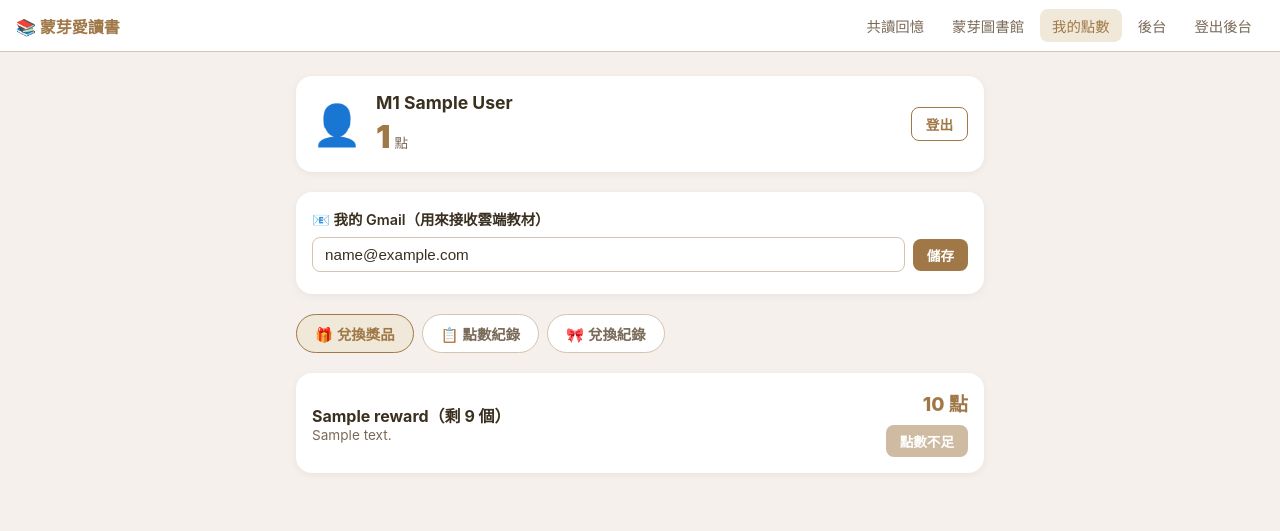
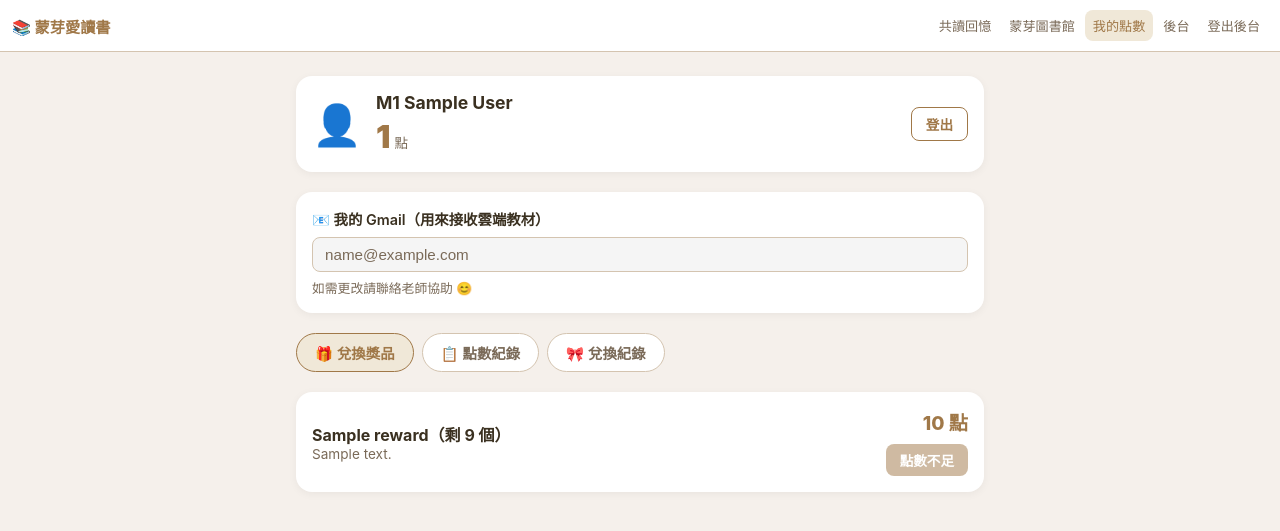
Before and after one commit to viviennechu/mongya-reading, a Flask app: page /member in a window 1280 px wide. Shown: the top 531 px of the page. Run offline with Flask 3, Linux system fonts and the light colour scheme; the visitor is signed in with stand-in values (Sample User, id 1); tables that the repository leaves empty hold one stand-in row (values such as "Sample post").

Commit message:
手機版型優化；Gmail 有值即鎖定；後台可幫成員改 Gmail

```diff
--- a/app.py
+++ b/app.py
@@ -593,6 +593,22 @@ def api_admin_sync_members():
     return jsonify({"ok": True, "created": created, "updated": updated, "skipped": skipped})
 
 
+@app.route("/api/admin/member/<int:member_number>/gmail", methods=["POST"])
+@admin_required
+def api_admin_update_gmail(member_number: int):
+    """後台修改指定成員的 Gmail。"""
+    data = request.get_json(force=True) or {}
+    gmail = data.get("gmail", "").strip()
+    if gmail and "@" not in gmail:
+        return jsonify({"error": "Gmail 格式不正確"}), 400
+    member = Member.query.filter_by(member_number=member_number).first()
+    if not member:
+        return jsonify({"error": "找不到此 M 編號"}), 404
+    member.gmail = gmail or None
+    db.session.commit()
+    return jsonify({"ok": True, "gmail": member.gmail or ""})
+
+
 @app.route("/api/admin/redemptions/<int:redemption_id>/fulfill", methods=["POST"])
 @admin_required
 def api_admin_fulfill(redemption_id: int):
--- a/templates/base.html
+++ b/templates/base.html
@@ -14,15 +14,15 @@
     body { font-family: -apple-system,"Helvetica Neue",Arial,sans-serif; background:var(--bg); color:var(--text); min-height:100vh; }
     nav {
       background:var(--card); border-bottom:1px solid var(--border);
-      padding:0 16px; display:flex; align-items:center;
+      padding:0 12px; display:flex; align-items:center;
       justify-content:space-between; height:52px;
       position:sticky; top:0; z-index:100;
     }
-    .nav-brand { font-size:1rem; font-weight:700; color:var(--primary); text-decoration:none; }
-    .nav-links { display:flex; gap:4px; align-items:center; }
+    .nav-brand { font-size:.95rem; font-weight:700; color:var(--primary); text-decoration:none; white-space:nowrap; }
+    .nav-links { display:flex; gap:2px; align-items:center; flex-shrink:0; }
     .nav-links a {
-      padding:6px 12px; border-radius:8px; font-size:.9rem;
-      color:var(--muted); text-decoration:none; transition:background .15s;
+      padding:6px 8px; border-radius:8px; font-size:.82rem;
+      color:var(--muted); text-decoration:none; transition:background .15s; white-space:nowrap;
     }
     .nav-links a:hover, .nav-links a.active { background:var(--light); color:var(--primary); }
     .page { max-width:720px; margin:0 auto; padding:24px 16px 60px; }
--- a/templates/member.html
+++ b/templates/member.html
@@ -29,12 +29,20 @@
 
   <div class="card" style="margin-bottom:20px;">
     <div style="font-size:.9rem;font-weight:600;margin-bottom:8px;">📧 我的 Gmail（用來接收雲端教材）</div>
+    {% if member.gmail %}
     <div style="display:flex;gap:8px;align-items:center;">
-      <input id="gmail-input" type="email" value="{{ member.gmail or '' }}" placeholder="your@gmail.com"
+      <input type="email" value="{{ member.gmail }}" readonly
+        style="flex:1;padding:8px 12px;border-radius:8px;border:1.5px solid var(--border);font-size:.95rem;background:#f5f5f5;color:var(--muted);cursor:not-allowed;" />
+    </div>
+    <div style="font-size:.8rem;margin-top:6px;color:var(--muted);">如需更改請聯絡老師協助 😊</div>
+    {% else %}
+    <div style="display:flex;gap:8px;align-items:center;">
+      <input id="gmail-input" type="email" value="" placeholder="your@gmail.com"
         style="flex:1;padding:8px 12px;border-radius:8px;border:1.5px solid var(--border);font-size:.95rem;" />
       <button class="btn btn-primary btn-sm" onclick="saveGmail()">儲存</button>
     </div>
     <div id="gmail-msg" style="font-size:.82rem;margin-top:6px;color:var(--muted);"></div>
+    {% endif %}
   </div>
 
   <div style="display:flex;gap:8px;margin-bottom:20px;flex-wrap:wrap;">
```
Also changed, not shown: templates/admin.html (+34 -3 lines).
